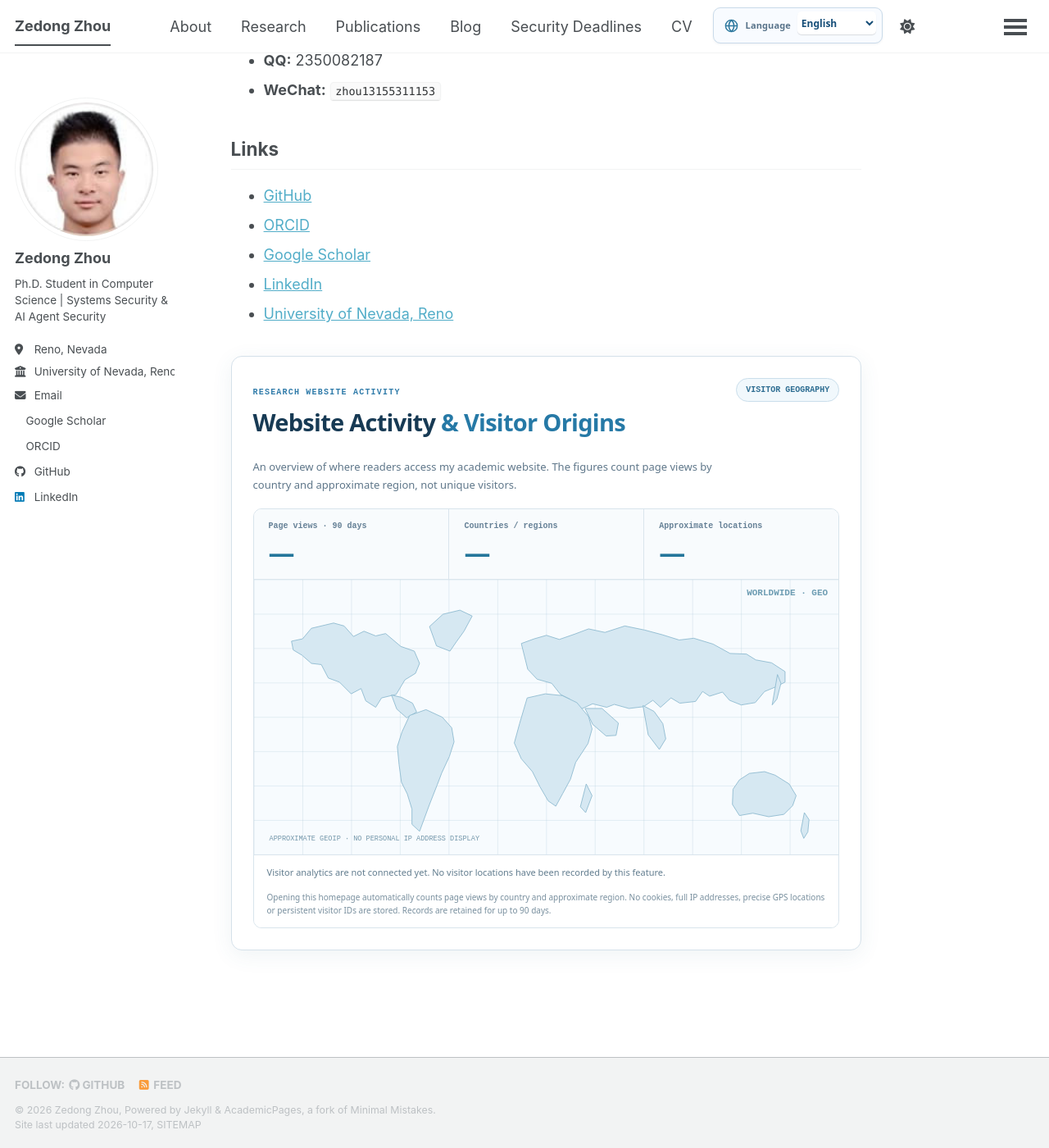
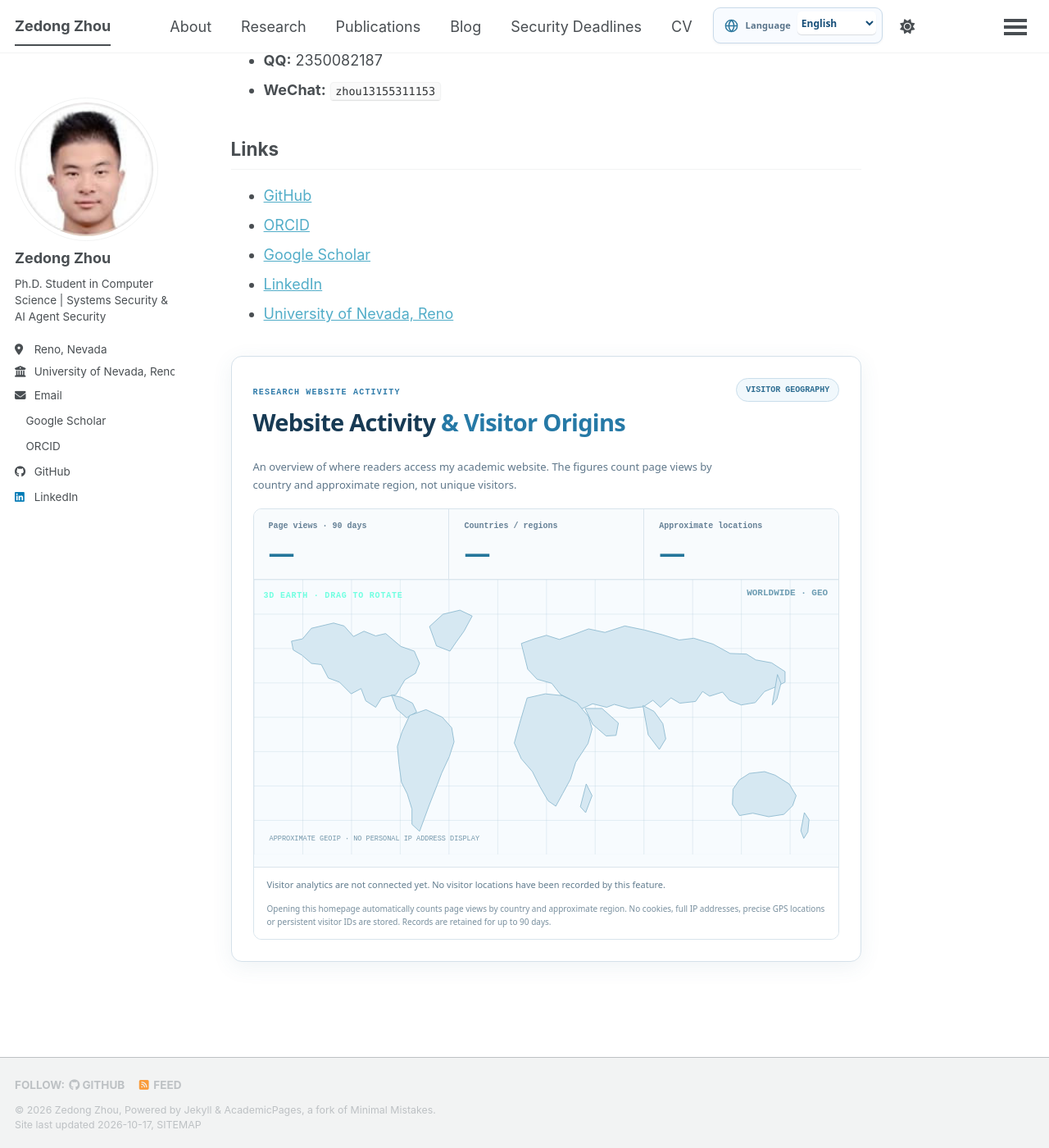
Before and after one commit to 2350082187zhou-ux/2350082187zhou-ux.github.io, a Jekyll site: the page built from _pages/about.md, in a window 1280 px wide and 1400 px high, scrolled down 2251 px. Shown: the whole window at 82% size. Built offline with Jekyll 4.4.1, drawn with Linux system fonts in a browser that asks for light colours; a style sheet for code colours, icons or effects is not loaded.

Commit message:
Add compact rotating 3D Earth to academic homepage visitor map

```diff
--- a/assets/css/visitor-geo.css
+++ b/assets/css/visitor-geo.css
@@ -52,3 +52,11 @@
 
 .cyber-site .visitor-geo-map:before{content:"3D EARTH  ·  DRAG TO ROTATE  ·  SCROLL TO ZOOM";position:absolute;left:16px;top:15px;color:#70ffe1;font:700 11px/1.5 ui-monospace,monospace;letter-spacing:.12em;z-index:3;pointer-events:none;text-shadow:0 2px 7px #001}
 .cyber-site .geo-globe-unavailable{min-height:360px;display:flex;align-items:center;justify-content:center;text-align:center;padding:36px;background:radial-gradient(circle at 50% 50%,#123b57,#041827 70%);color:#aee4f7;font:600 14px/1.7 system-ui,sans-serif}
+
+/* Compact 3D globe in the original academic homepage visitor panel. */
+.home-visitor-activity .visitor-geo-map [data-geo-map]{height:clamp(220px,36vw,350px);min-height:220px;overflow:hidden;cursor:grab}
+.home-visitor-activity .visitor-geo-map [data-geo-map]:active{cursor:grabbing}
+.home-visitor-activity .visitor-geo-map [data-geo-map] canvas{display:block;max-width:100%}
+.home-visitor-activity .visitor-geo-map:before{content:"3D EARTH · DRAG TO ROTATE";position:absolute;top:12px;left:12px;color:#70ffe1;font:700 10px/1.5 ui-monospace,monospace;letter-spacing:.08em;z-index:3;pointer-events:none}
+.home-visitor-activity .geo-globe-unavailable{min-height:220px;display:flex;align-items:center;justify-content:center;padding:24px;text-align:center;background:#041827;color:#aee4f7}
+@media(max-width:600px){.home-visitor-activity .visitor-geo-map [data-geo-map]{height:240px}}
```
